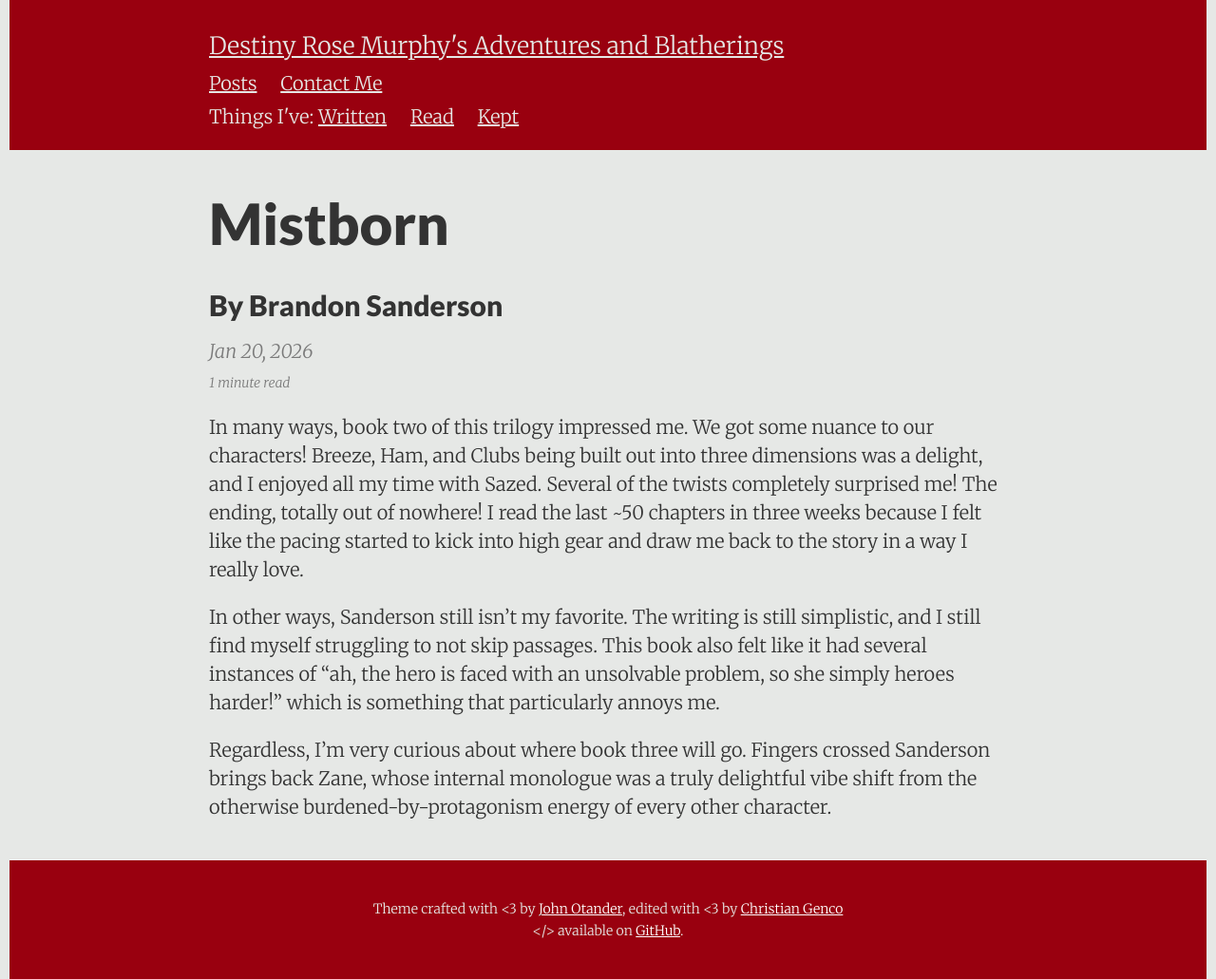
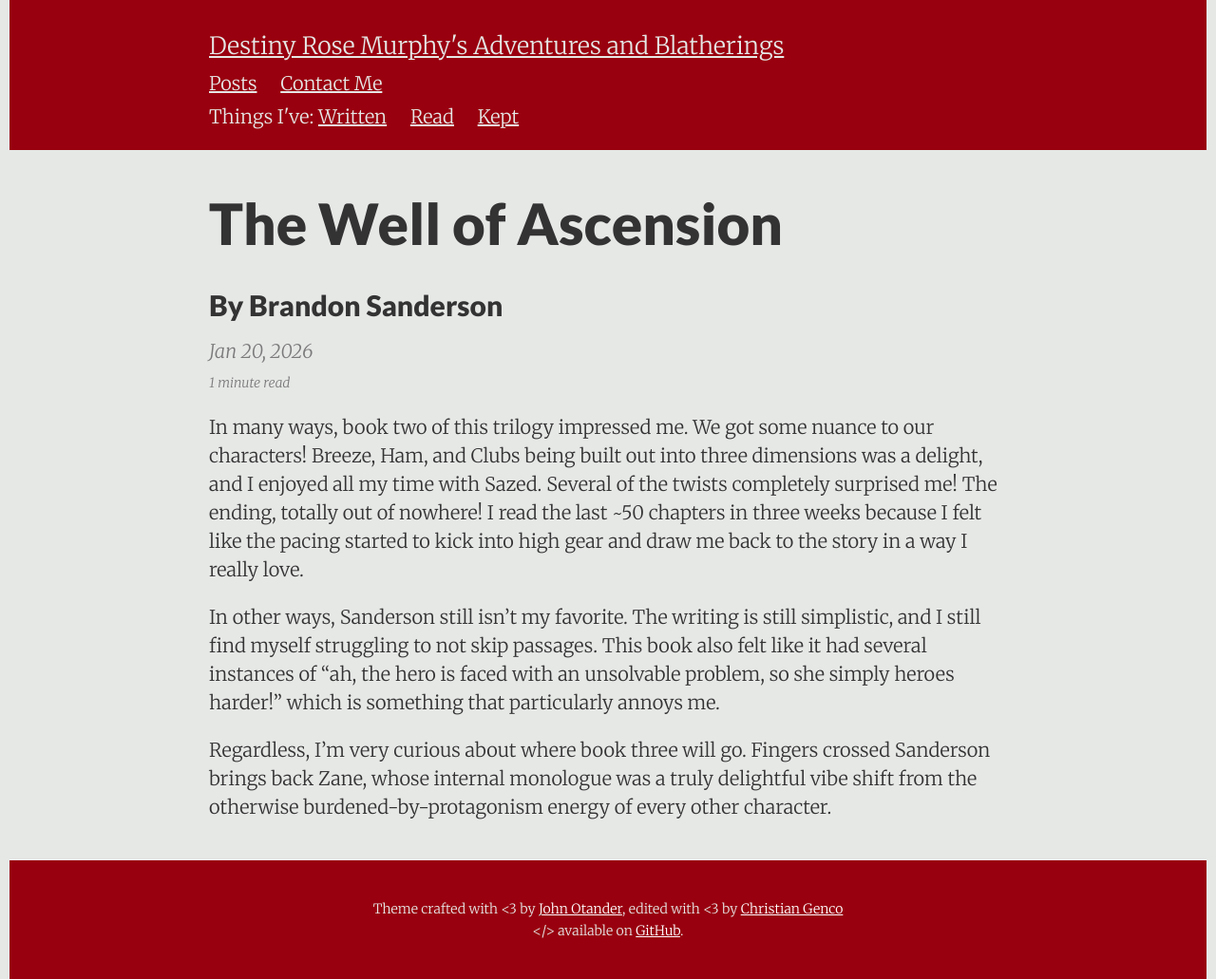
Before and after one commit to DestinyRoseMurphy/DestinyRoseMurphy.github.io, a Jekyll site: the page built from _details/2026-01-20-well-ascension.md, in a window 1280 px wide. Shown: the whole page at 95% size. Built offline with Jekyll 4.4.1, drawn with Linux system fonts in a browser that asks for light colours.

Commit message:
Lol, title

```diff
--- a/_details/2026-01-20-well-ascension.md
+++ b/_details/2026-01-20-well-ascension.md
@@ -1,6 +1,6 @@
 ---
 layout: post
-title: "Mistborn"
+title: "The Well of Ascension"
 date: "2026-01-20"
 author: "By Brandon Sanderson"
 ---
```
